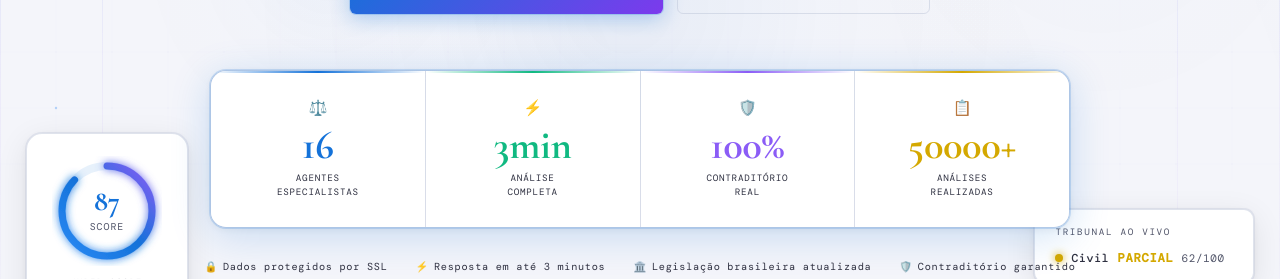
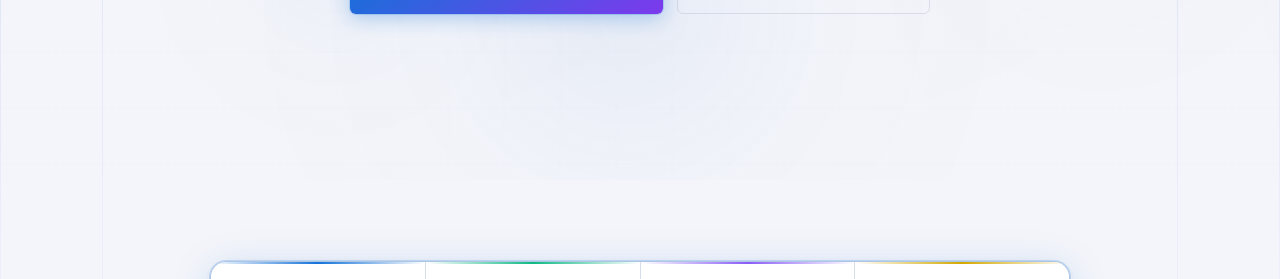
Before and after one commit to cpiresci/jurir, a React (Vite) app: page / in a window 1280 px wide. Shown: the part 620-899 px from the top of the page. Built offline with nearby package versions, Linux system fonts and the light colour scheme; no server answers; a web font is replaced by a local one.

Commit message:
fix(hero): score+feed no fluxo, abaixo dos CTAs

```diff
--- a/src/components/Hero.jsx
+++ b/src/components/Hero.jsx
@@ -133,7 +133,7 @@ export default function Hero() {
         .hero-section {
           min-height: 100dvh;
           display: flex;
-          align-items: flex-start;
+          align-items: center;
           justify-content: center;
           padding: clamp(88px, 11vh, 110px) 48px 60px;
           position: relative;
@@ -152,11 +152,18 @@ export default function Hero() {
           display: grid;
           grid-template-columns: repeat(4, 1fr);
         }
+        .hero-desktop-cards {
+          display: flex;
+          justify-content: center;
+          gap: 16px;
+          margin-bottom: clamp(20px, 3vw, 32px);
+        }
         @media (max-width: 768px) {
           .hero-section { padding: 88px 20px 48px; }
           .hero-float { display: none !important; }
           .hero-mobile-card { display: flex !important; }
           .hero-stats-grid { grid-template-columns: repeat(2, 1fr); }
+          .hero-desktop-cards { display: none !important; }
           .hero-trust-row { gap: 14px !important; }
         }
         @media (max-width: 420px) {
@@ -286,6 +293,31 @@ export default function Hero() {
             </button>
           </div>
 
+          {/* Desktop: Score + LiveFeed em linha, abaixo dos CTAs */}
+          <div className="hero-desktop-cards fade-up fade-up-3" style={{ opacity:visible?1:0 }}>
+            <div style={{
+              background:'var(--bg-card)', border:'1px solid var(--b-main)',
+              borderRadius:'var(--r-lg)', padding:'18px 22px',
+              boxShadow:'var(--shadow-float)',
+              display:'flex', flexDirection:'column', alignItems:'center', gap:8,
+            }}>
+              <ScoreRing size={90} score={87} visible={visible}/>
+              <div style={{ display:'flex',flexDirection:'column',alignItems:'center',gap:2 }}>
+                <span style={{ fontFamily:'var(--f-mono)',fontSize:'.52rem',color:'var(--t3)',letterSpacing:'.16em',textTransform:'uppercase' }}>JURIR SCORE</span>
+                <span style={{ fontFamily:'var(--f-mono)',fontSize:'.48rem',color:'var(--jade2)',letterSpacing:'.1em' }}>FORTEMENTE FAVORÁVEL</span>
+              </div>
+            </div>
+            <div style={{
+              background:'var(--bg-card)', border:'1px solid var(--b-main)',
+              borderRadius:'var(--r-md)', padding:'16px 20px',
+              boxShadow:'var(--shadow-float)', minWidth:200,
+              display:'flex', flexDirection:'column', gap:10, justifyContent:'center',
+            }}>
+              <div style={{ fontFamily:'var(--f-mono)',fontSize:'.56rem',color:'var(--t3)',letterSpacing:'.18em' }}>TRIBUNAL AO VIVO</div>
+              <LiveFeed visible={visible}/>
+            </div>
+          </div>
+
           {/* Mobile score + live card */}
           <div className="hero-mobile-card" style={{
             marginBottom:32,
```
